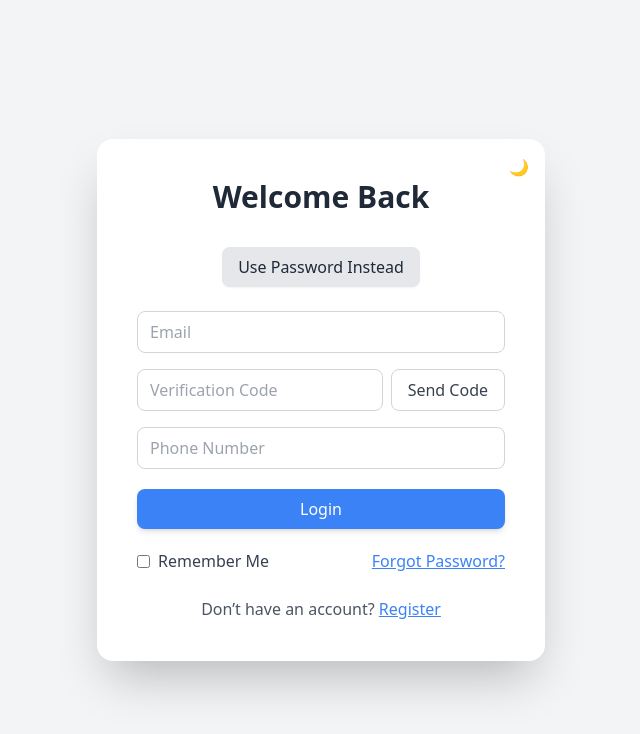
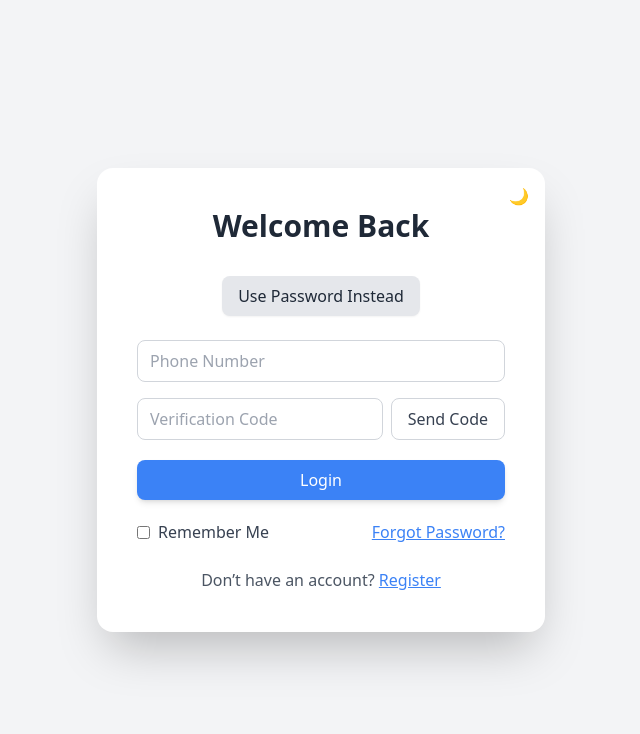
Before and after one commit to GreatDeveloper66/fullstack-starter-react-node, a React (Create React App) app in the folder frontend/: page /login in a window 1280 px wide. Both pictures are taken after a click on the button "Use One-Time Code". Shown: the top 734 px of the page, without its empty margins (319-959 px from the left). Built offline with nearby package versions, Linux system fonts and the light colour scheme.

Commit message:
Update logic to Login Form

```diff
--- a/frontend/src/UserAuthForms/LoginForm.jsx
+++ b/frontend/src/UserAuthForms/LoginForm.jsx
@@ -99,7 +99,7 @@ function LoginForm() {
                 />
               </>
             )}
-
+            {(useCode && !isRegister) ? null:   (
               <input
                 type="email"
                 placeholder="Email"
@@ -107,8 +107,37 @@ function LoginForm() {
                 value={email}
                 onChange={(e) => setEmail(e.target.value)}
               />
+            )}
 
-            {!isRegister && (useCode ? (
+            {isRegister || !forgotPassword ? null : (
+              <p className="text-sm text-gray-600 dark:text-gray-400 mb-2">
+                Enter your email or phone number to receive a password reset
+                code.
+              </p>
+            )}
+            {isRegister && (
+              <input
+                type="password"
+                placeholder="Password"
+                className={inputClasses}
+                value={password}
+                onChange={(e) => setPassword(e.target.value)}
+                style={{ display: forgotPassword ? "none" : "block" }}
+              />
+            )}
+
+            {!isRegister && useCode ? (
+              <input
+                type="tel"
+                placeholder="Phone Number"
+                className={inputClasses}
+                value={phone}
+                onChange={(e) => setPhone(e.target.value)}
+              />
+            ) : null}
+
+            {!isRegister &&
+              (useCode ? (
                 <div className="flex flex-col sm:flex-row sm:items-center sm:space-x-2 space-y-2 sm:space-y-0">
                   <input
                     type="text"
@@ -144,7 +173,7 @@ function LoginForm() {
                 onChange={(e) => setConfirmPassword(e.target.value)}
               />
             )}
-
+            {isRegister && (
               <input
                 type="tel"
                 placeholder="Phone Number"
@@ -152,6 +181,7 @@ function LoginForm() {
                 value={phone}
                 onChange={(e) => setPhone(e.target.value)}
               />
+            )}
           </div>
 
           <button type="submit" className="btn-primary w-full">
```
Lines whose indentation alone changed are shown as unchanged.
